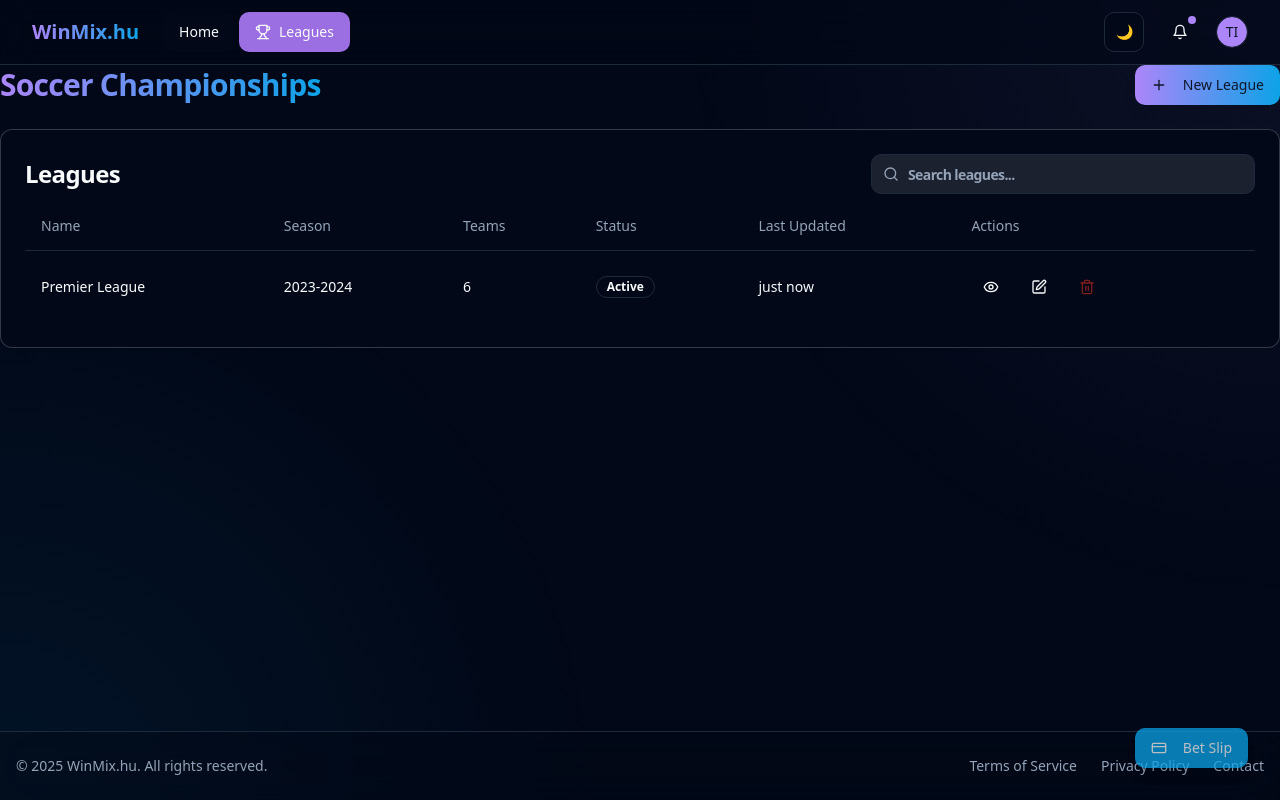
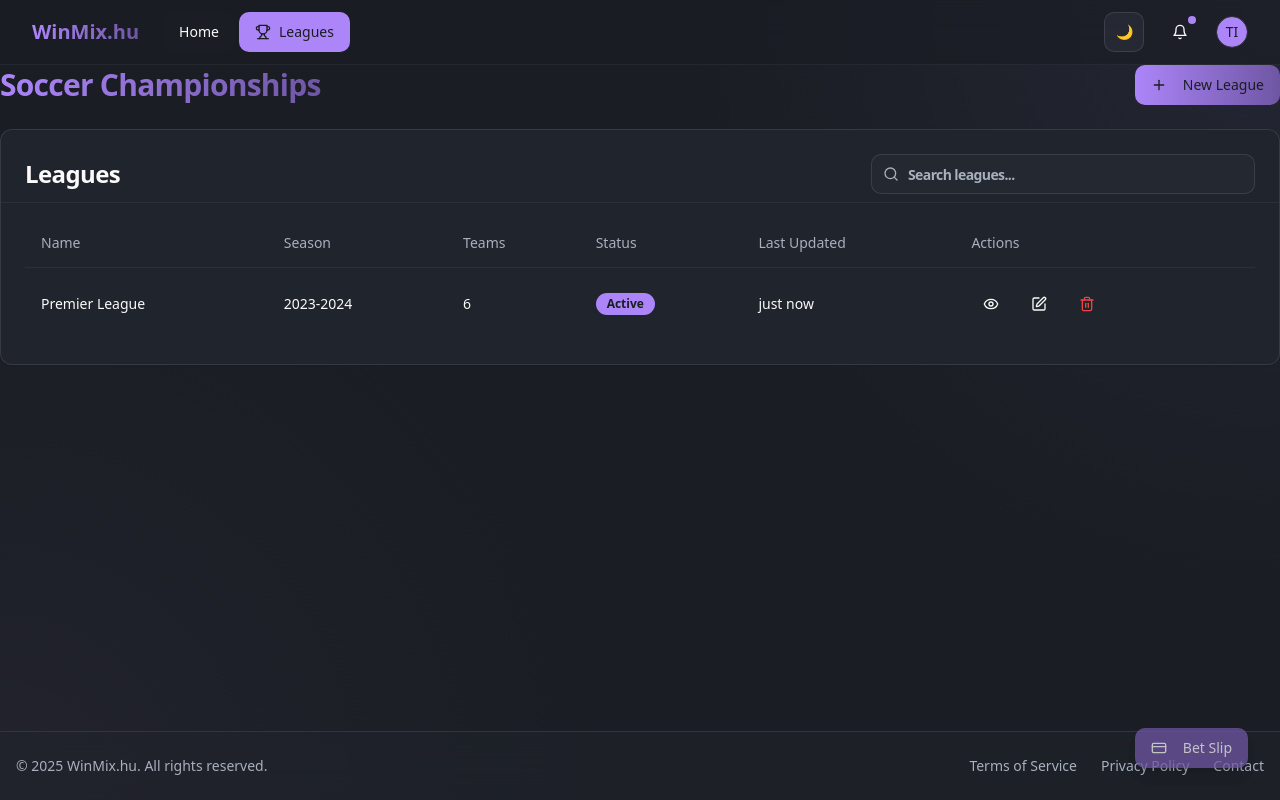
Before and after one commit to Winmix713/joyous-jigsaw-journey-56, a React (Vite) app: page /leagues in a window 1280 px wide. Built offline with nearby package versions, Linux system fonts and the light colour scheme.

Commit message:
Implement the plan

```diff
--- a/src/components/Games/GameCategories.tsx
+++ b/src/components/Games/GameCategories.tsx
@@ -17,17 +17,17 @@ const CategoryButton = ({ label, icon, active = false, count, onClick }: Categor
       className={cn(
         "flex items-center gap-2 py-2 px-4 rounded-md transition-colors",
         active
-          ? "bg-gaming-blue text-white"
-          : "hover:bg-gaming-gray text-gray-300"
+          ? "bg-primary text-primary-foreground"
+          : "hover:bg-muted text-muted-foreground"
       )}
       onClick={onClick}
     >
-      <span className={active ? "text-white" : "text-gaming-blue"}>{icon}</span>
+      <span className={active ? "text-primary-foreground" : "text-primary"}>{icon}</span>
       <span>{label}</span>
       {count !== undefined && (
         <span className={cn(
           "text-xs py-0.5 px-2 rounded-full ml-1",
-          active ? "bg-white/20" : "bg-gaming-gray"
+          active ? "bg-white/20" : "bg-muted"
         )}>
           {count}
         </span>
--- a/src/components/Games/GamesList.tsx
+++ b/src/components/Games/GamesList.tsx
@@ -27,11 +27,11 @@ const GamesList = ({ category = "all" }: GamesListProps) => {
 
   if (filteredGames.length === 0) {
     return (
-      <div className="bg-gaming-dark rounded-lg p-8 flex flex-col items-center justify-center min-h-[300px]">
-        <div className="w-16 h-16 bg-gaming-gray rounded-full flex items-center justify-center mb-4">
-          <Info className="w-8 h-8 text-gray-400" />
+      <div className="once-card flex flex-col items-center justify-center min-h-[300px] p-8">
+        <div className="w-16 h-16 bg-muted rounded-full flex items-center justify-center mb-4">
+          <Info className="w-8 h-8 text-muted-foreground" />
         </div>
-        <p className="text-xl text-gray-400">No games found in this category</p>
+        <p className="text-xl text-muted-foreground">No games found in this category</p>
       </div>
     );
   }
--- a/src/components/Games/GamesSection.tsx
+++ b/src/components/Games/GamesSection.tsx
@@ -21,13 +21,13 @@ const GamesSection = () => {
   return (
     <section className="py-6">
       <div className="mb-6 flex justify-between items-center">
-        <h2 className="text-2xl font-bold">Games</h2>
+        <h2 className="text-2xl font-bold premier-gradient-text">Games</h2>
         <div className="flex gap-2">
-          <div className="text-xs bg-gaming-blue text-white px-2 py-1 rounded-md flex items-center gap-1">
+          <div className="text-xs bg-primary text-primary-foreground px-2 py-1 rounded-md flex items-center gap-1">
             <span className="h-2 w-2 rounded-full bg-white"></span>
             {liveGamesCount} Live
           </div>
-          <div className="text-xs bg-gaming-gray text-white px-2 py-1 rounded-md">
+          <div className="text-xs bg-muted text-muted-foreground px-2 py-1 rounded-md">
             {upcomingGamesCount} Upcoming
           </div>
         </div>
--- a/src/components/Layout.tsx
+++ b/src/components/Layout.tsx
@@ -1,3 +1,4 @@
+
 import { useEffect } from "react";
 import { useAppStore } from "@/lib/store";
 import Header from "./Header";
@@ -13,14 +14,15 @@ const Layout = ({ children }: LayoutProps) => {
 
   useEffect(() => {
     // Set initial theme based on store
-    if (!isDarkMode) {
-      document.documentElement.classList.add("light");
-    }
-  }, []);
+    document.documentElement.classList.toggle('dark', isDarkMode);
+  }, [isDarkMode]);
 
   return (
     <ToastProvider>
-      <div className="min-h-screen flex flex-col bg-gradient-to-bl from-background to-zinc-900/80">
+      <div className="min-h-screen flex flex-col bg-background">
+        <div className="fixed inset-0 z-[-1] bg-gradient-to-bl from-background to-background/95">
+          <div className="absolute inset-0 bg-[radial-gradient(circle_at_top_right,rgba(155,135,245,0.08),transparent_40%),radial-gradient(circle_at_bottom_left,rgba(126,105,171,0.08),transparent_40%)]"></div>
+        </div>
         <Header />
         <div className="pt-20">{children}</div>
         <BetSlip />
--- a/src/components/common/Header/Navigation.tsx
+++ b/src/components/common/Header/Navigation.tsx
@@ -31,7 +31,8 @@ export function MainNavigation({ items, isActive, className }: MainNavigationPro
               <NavigationMenuLink
                 className={cn(
                   navigationMenuTriggerStyle(),
-                  isActive(item.path) && "bg-accent text-accent-foreground"
+                  isActive(item.path) && "bg-primary text-primary-foreground",
+                  "hover:bg-muted"
                 )}
               >
                 {item.icon}
--- a/src/components/common/Header/UserMenu.tsx
+++ b/src/components/common/Header/UserMenu.tsx
@@ -29,11 +29,11 @@ export function UserMenu({ userStats, toggleDarkMode, isDarkMode }: UserMenuProp
             )}
           </Button>
         </DropdownMenuTrigger>
-        <DropdownMenuContent align="end" className="w-[300px]">
+        <DropdownMenuContent align="end" className="w-[300px] bg-card border-white/5">
           <div className="p-2 text-sm">
             {userStats.notifications.length > 0 ? (
               userStats.notifications.map((notification) => (
-                <DropdownMenuItem key={notification.id} className={cn(!notification.read && "font-medium")}>
+                <DropdownMenuItem key={notification.id} className={cn(!notification.read && "font-medium", "hover:bg-muted")}>
                   <div>
                     <p>{notification.title}</p>
                     <p className="text-xs text-muted-foreground">{notification.message}</p>
@@ -50,14 +50,14 @@ export function UserMenu({ userStats, toggleDarkMode, isDarkMode }: UserMenuProp
       <DropdownMenu>
         <DropdownMenuTrigger asChild>
           <Button variant="ghost" className="relative h-8 w-8 rounded-full">
-            <Avatar className="h-8 w-8 border">
+            <Avatar className="h-8 w-8 border border-white/10">
               <AvatarFallback className="text-sm bg-primary text-primary-foreground">
                 {userStats.username.substring(0, 2).toUpperCase()}
               </AvatarFallback>
             </Avatar>
           </Button>
         </DropdownMenuTrigger>
-        <DropdownMenuContent align="end">
+        <DropdownMenuContent align="end" className="bg-card border-white/5">
           <div className="flex items-center justify-start gap-2 p-2">
             <Avatar className="h-8 w-8">
               <AvatarFallback className="text-sm bg-primary text-primary-foreground">
@@ -71,16 +71,16 @@ export function UserMenu({ userStats, toggleDarkMode, isDarkMode }: UserMenuProp
               </p>
             </div>
           </div>
-          <DropdownMenuItem>
+          <DropdownMenuItem className="hover:bg-muted">
             Profile
           </DropdownMenuItem>
-          <DropdownMenuItem onClick={toggleDarkMode} className="md:hidden">
+          <DropdownMenuItem onClick={toggleDarkMode} className="md:hidden hover:bg-muted">
             {isDarkMode ? "Light Mode" : "Dark Mode"}
           </DropdownMenuItem>
-          <DropdownMenuItem>
+          <DropdownMenuItem className="hover:bg-muted">
             Settings
           </DropdownMenuItem>
-          <DropdownMenuItem>
+          <DropdownMenuItem className="hover:bg-muted">
             Logout
           </DropdownMenuItem>
         </DropdownMenuContent>
--- a/src/components/common/Header/index.tsx
+++ b/src/components/common/Header/index.tsx
@@ -29,7 +29,7 @@ export function Header() {
   const isActive = (path: string) => location.pathname === path;
 
   return (
-    <header className="sticky top-0 z-50 w-full bg-background/60 backdrop-blur-lg border-b">
+    <header className="sticky top-0 z-50 w-full bg-background/60 backdrop-blur-lg border-b border-white/5">
       <div className="container flex h-16 items-center justify-between">
         <div className="flex items-center gap-6">
           <Link to="/" className="flex items-center gap-2">
@@ -50,7 +50,7 @@ export function Header() {
             variant="outline"
             size="icon"
             onClick={toggleDarkMode}
-            className="hidden sm:flex"
+            className="hidden sm:flex bg-muted/50 border-white/10 hover:bg-muted"
           >
             {isDarkMode ? (
               <span className="h-[1.2rem] w-[1.2rem]">🌙</span>
@@ -79,7 +79,7 @@ export function Header() {
 
       {/* Mobile Navigation */}
       {isMobileMenuOpen && (
-        <div className="md:hidden border-t p-4">
+        <div className="md:hidden border-t border-white/5 p-4 bg-background/95 backdrop-blur-md">
           <nav className="flex flex-col space-y-2">
             {mainNavItems.map((item) => (
               <Link
@@ -88,7 +88,7 @@ export function Header() {
                 className={cn(
                   "flex items-center px-2 py-1.5 text-sm font-medium rounded-md",
                   isActive(item.path)
-                    ? "bg-accent text-accent-foreground"
+                    ? "bg-primary text-primary-foreground"
                     : "text-muted-foreground hover:text-foreground hover:bg-muted"
                 )}
                 onClick={() => setIsMobileMenuOpen(false)}
--- a/src/components/layout/MainLayout.tsx
+++ b/src/components/layout/MainLayout.tsx
@@ -2,7 +2,7 @@
 import { useEffect } from 'react';
 import { useAppStore } from '@/lib/store';
 import Header from '@/components/common/Header';
-import BetSlip from '@/components/BetSlip';
+import BetSlip from '@/components/betting/BetSlip';
 import FooterSection from '@/components/FooterSection';
 import { Toaster } from '@/components/ui/toaster';
 import { cn } from '@/lib/utils';
@@ -23,16 +23,15 @@ export default function MainLayout({ children }: MainLayoutProps) {
     document.documentElement.classList.toggle('dark', isDarkMode);
   }, [isDarkMode]);
 
-  // Prepare background gradient styles
-  const backgroundGradient = isDarkMode
-    ? "radial-gradient(circle at top right, rgba(155, 135, 245, 0.08), transparent 40%), radial-gradient(circle at bottom left, rgba(14, 165, 233, 0.08), transparent 40%)"
-    : "radial-gradient(circle at top right, rgba(155, 135, 245, 0.15), transparent 40%), radial-gradient(circle at bottom left, rgba(14, 165, 233, 0.15), transparent 40%)";
+  // Prepare background gradient styles for Once UI 2.0 Dark
+  const backgroundGradient =
+    "radial-gradient(circle at top right, rgba(155, 135, 245, 0.08), transparent 40%), radial-gradient(circle at bottom left, rgba(126, 105, 171, 0.08), transparent 40%)";
 
   return (
     <div className={cn("min-h-screen flex flex-col", isDarkMode ? "dark" : "")}>
       {/* Decorative background */}
       <div
-        className="fixed inset-0 bg-gradient-to-br from-background via-background to-background/90 z-[-1]"
+        className="fixed inset-0 bg-background z-[-1]"
         style={{ backgroundImage: backgroundGradient }}
       />
 
--- a/src/components/soccer/LeagueTable.tsx
+++ b/src/components/soccer/LeagueTable.tsx
@@ -43,7 +43,7 @@ export default function LeagueTable() {
 
   const getBadgeVariant = (status: LeagueData['status']) => {
     switch(status) {
-      case 'active': return 'success';
+      case 'active': return 'default';
       case 'completed': return 'secondary';
       case 'upcoming': return 'outline';
       default: return 'default';
@@ -51,7 +51,7 @@ export default function LeagueTable() {
   };
 
   return (
-    <div className="space-y-6">
+    <div className="space-y-6 animate-fade-in">
       <div className="flex flex-col sm:flex-row sm:items-center sm:justify-between gap-4">
         <h1 className="text-3xl font-bold tracking-tight premier-gradient-text">Soccer Championships</h1>
         <Button onClick={() => setIsNewLeagueModalOpen(true)} className="premier-button">
@@ -61,7 +61,7 @@ export default function LeagueTable() {
       </div>
 
       <Card className="glass-effect">
-        <CardHeader className="pb-2">
+        <CardHeader className="pb-2 border-b border-white/5">
           <CardTitle className="flex items-center justify-between">
             <span>Leagues</span>
             <div className="relative w-full max-w-sm">
@@ -70,12 +70,12 @@ export default function LeagueTable() {
                 placeholder="Search leagues..."
                 value={searchQuery}
                 onChange={(e) => setSearchQuery(e.target.value)}
-                className="pl-9 bg-white/10"
+                className="pl-9 bg-muted/30 border-white/10"
               />
             </div>
           </CardTitle>
         </CardHeader>
-        <CardContent>
+        <CardContent className="pt-4">
           {leagues.length === 0 ? (
             <div className="text-center py-8">
               <Trophy className="h-12 w-12 mx-auto text-muted-foreground opacity-20 mb-2" />
@@ -83,7 +83,7 @@ export default function LeagueTable() {
               <Button
                 onClick={() => setIsNewLeagueModalOpen(true)}
                 variant="outline"
-                className="mt-4"
+                className="mt-4 border-white/10 hover:bg-muted"
               >
                 Create your first league
               </Button>
@@ -92,20 +92,20 @@ export default function LeagueTable() {
             <div className="overflow-x-auto">
               <Table>
                 <TableHeader>
-                  <TableRow>
-                    <TableHead>Name</TableHead>
-                    <TableHead>Season</TableHead>
-                    <TableHead>Teams</TableHead>
-                    <TableHead>Status</TableHead>
-                    <TableHead>Last Updated</TableHead>
-                    <TableHead>Actions</TableHead>
+                  <TableRow className="border-white/5 hover:bg-transparent">
+                    <TableHead className="text-muted-foreground">Name</TableHead>
+                    <TableHead className="text-muted-foreground">Season</TableHead>
+                    <TableHead className="text-muted-foreground">Teams</TableHead>
+                    <TableHead className="text-muted-foreground">Status</TableHead>
+                    <TableHead className="text-muted-foreground">Last Updated</TableHead>
+                    <TableHead className="text-muted-foreground">Actions</TableHead>
                   </TableRow>
                 </TableHeader>
                 <TableBody>
                   {filteredLeagues.map((league) => (
                     <TableRow
                       key={league.id}
-                      className="cursor-pointer hover:bg-white/5"
+                      className="cursor-pointer hover:bg-white/5 border-white/5"
                       onClick={() => handleViewLeague(league.id)}
                     >
                       <TableCell className="font-medium">{league.name}</TableCell>
@@ -126,6 +126,7 @@ export default function LeagueTable() {
                               e.stopPropagation();
                               handleViewLeague(league.id);
                             }}
+                            className="hover:bg-muted"
                           >
                             <Eye className="h-4 w-4" />
                           </Button>
@@ -137,13 +138,14 @@ export default function LeagueTable() {
                               setCurrentLeague(league.id);
                               navigate(`/leagues/${league.id}/edit`);
                             }}
+                            className="hover:bg-muted"
                           >
                             <Edit className="h-4 w-4" />
                           </Button>
                           <Button
                             size="icon"
                             variant="ghost"
-                            className="text-destructive hover:text-destructive"
+                            className="text-destructive hover:text-destructive hover:bg-muted"
                             onClick={(e) => handleDeleteLeague(e, league.id)}
                           >
                             <Trash2 className="h-4 w-4" />
--- a/src/index.css
+++ b/src/index.css
@@ -5,56 +5,56 @@
 
 @layer base {
   :root {
-    --background: 0 0% 100%;
-    --foreground: 222.2 84% 4.9%;
-    --card: 0 0% 100%;
-    --card-foreground: 222.2 84% 4.9%;
-    --popover: 0 0% 100%;
-    --popover-foreground: 222.2 84% 4.9%;
-    --primary: 260 91% 75%;
-    --primary-foreground: 210 40% 98%;
-    --secondary: 199 89% 48%;
-    --secondary-foreground: 222.2 47.4% 11.2%;
-    --muted: 210 40% 96.1%;
-    --muted-foreground: 215.4 16.3% 46.9%;
-    --accent: 263 67% 66%;
-    --accent-foreground: 222.2 47.4% 11.2%;
-    --destructive: 0 84.2% 60.2%;
-    --destructive-foreground: 210 40% 98%;
-    --border: 214.3 31.8% 91.4%;
-    --input: 214.3 31.8% 91.4%;
+    --background: 222 16% 15%;
+    --foreground: 0 0% 98%;
+    --card: 220 14% 12%;
+    --card-foreground: 0 0% 98%;
+    --popover: 220 14% 12%;
+    --popover-foreground: 0 0% 98%;
+    --primary: 260 91% 75%; /* Once UI primary purple */
+    --primary-foreground: 0 0% 98%;
+    --secondary: 259 31% 49%; /* Darker purple */
+    --secondary-foreground: 0 0% 98%;
+    --muted: 220 14% 22%;
+    --muted-foreground: 220 14% 70%;
+    --accent: 255 29% 33%;
+    --accent-foreground: 0 0% 98%;
+    --destructive: 0 84% 60%;
+    --destructive-foreground: 0 0% 98%;
+    --border: 220 14% 22%;
+    --input: 220 14% 22%;
     --ring: 260 91% 75%;
     --radius: 0.75rem;
     --chart-1: 260 91% 75%;
-    --chart-2: 199 89% 48%;
-    --chart-3: 263 67% 66%;
+    --chart-2: 259 31% 49%;
+    --chart-3: 255 29% 33%;
     --chart-4: 332 80% 60%;
     --chart-5: 135 59% 49%;
   }
 
   .dark {
-    --background: 222.2 84% 4.9%;
-    --foreground: 210 40% 98%;
-    --card: 222.2 84% 4.9%;
-    --card-foreground: 210 40% 98%;
-    --popover: 222.2 84% 4.9%;
-    --popover-foreground: 210 40% 98%;
-    --primary: 260 91% 75%;
-    --primary-foreground: 222.2 47.4% 11.2%;
-    --secondary: 199 89% 48%;
-    --secondary-foreground: 210 40% 98%;
-    --muted: 217.2 32.6% 17.5%;
-    --muted-foreground: 215 20.2% 65.1%;
-    --accent: 263 67% 66%;
-    --accent-foreground: 210 40% 98%;
-    --destructive: 0 62.8% 30.6%;
-    --destructive-foreground: 210 40% 98%;
-    --border: 217.2 32.6% 17.5%;
-    --input: 217.2 32.6% 17.5%;
+    --background: 220 14% 12%;
+    --foreground: 0 0% 98%;
+    --card: 220 16% 15%;
+    --card-foreground: 0 0% 98%;
+    --popover: 220 14% 12%;
+    --popover-foreground: 0 0% 98%;
+    --primary: 260 91% 75%; /* Once UI primary purple */
+    --primary-foreground: 220 14% 12%;
+    --secondary: 259 31% 49%; /* Darker purple */
+    --secondary-foreground: 0 0% 98%;
+    --muted: 220 14% 22%;
+    --muted-foreground: 220 14% 70%;
+    --accent: 255 29% 33%;
+    --accent-foreground: 0 0% 98%;
+    --destructive: 0 84% 60%;
+    --destructive-foreground: 0 0% 98%;
+    --border: 220 14% 22%;
+    --input: 220 14% 22%;
     --ring: 260 91% 75%;
     --chart-1: 260 91% 75%;
-    --chart-2: 199 89% 48%;
-    --chart-3: 263 67% 66%;
+    --chart-2: 259 31% 49%;
+    --chart-3: 255 29% 33%;
     --chart-4: 332 80% 60%;
     --chart-5: 135 59% 49%;
   }
@@ -69,15 +69,15 @@
   }
 
   .glass-effect {
-    @apply backdrop-blur-md bg-white/10 border border-white/20 rounded-xl shadow-xl;
+    @apply backdrop-blur-md bg-white/5 border border-white/10 rounded-xl shadow-lg;
   }
 
   .premier-card {
-    @apply bg-gradient-to-br from-primary/20 to-secondary/10 backdrop-blur-sm border border-white/10 rounded-xl shadow-lg;
+    @apply bg-gradient-to-br from-primary/20 to-secondary/10 backdrop-blur-sm border border-white/5 rounded-xl shadow-md;
   }
 
   .premier-card-header {
-    @apply bg-black text-white font-bold p-4 rounded-t-xl;
+    @apply bg-background/90 text-foreground font-bold p-4 rounded-t-xl border-b border-white/5;
   }
 
   .premier-gradient-text {
@@ -85,6 +85,14 @@
   }
 
   .premier-button {
-    @apply bg-gradient-to-r from-primary to-secondary text-white font-bold py-2 px-4 rounded-lg shadow-lg hover:shadow-xl transition-all duration-300 hover:scale-105;
+    @apply bg-gradient-to-r from-primary to-secondary text-white font-bold py-2 px-4 rounded-lg hover:shadow-lg transition-all duration-300 hover:scale-105;
+  }
+
+  .neo-blur {
+    @apply backdrop-blur-2xl bg-black/40 border border-white/10;
+  }
+
+  .once-card {
+    @apply bg-card border border-white/5 rounded-lg shadow-md;
   }
 }
--- a/src/lib/store/slices/ui-slice.ts
+++ b/src/lib/store/slices/ui-slice.ts
@@ -15,7 +15,7 @@ export const createUISlice: StateCreator<
   [],
   UISlice
 > = (set, get, api) => ({
-  isDarkMode: true,
+  isDarkMode: true, // Always default to dark mode for Once UI 2.0
 
   toggleDarkMode: () =>
     set((state) => ({
--- a/tailwind.config.ts
+++ b/tailwind.config.ts
@@ -64,12 +64,12 @@ export default {
 					ring: 'hsl(var(--sidebar-ring))'
 				},
 				gaming: {
-					'blue': '#2563EB',
-					'blue-dark': '#1E40AF',
-					'dark': '#0F172A',
-					'darker': '#060B17',
-					'gray': '#1E293B',
-					'gray-light': '#334155'
+					'blue': '#9b87f5', // Once UI primary purple
+					'blue-dark': '#7E69AB', // Darker purple
+					'dark': '#1A1F2C', // Dark background
+					'darker': '#12151F', // Even darker background
+					'gray': '#403E43', // Charcoal gray
+					'gray-light': '#8E9196' // Lighter gray
 				}
 			},
 			borderRadius: {
```
